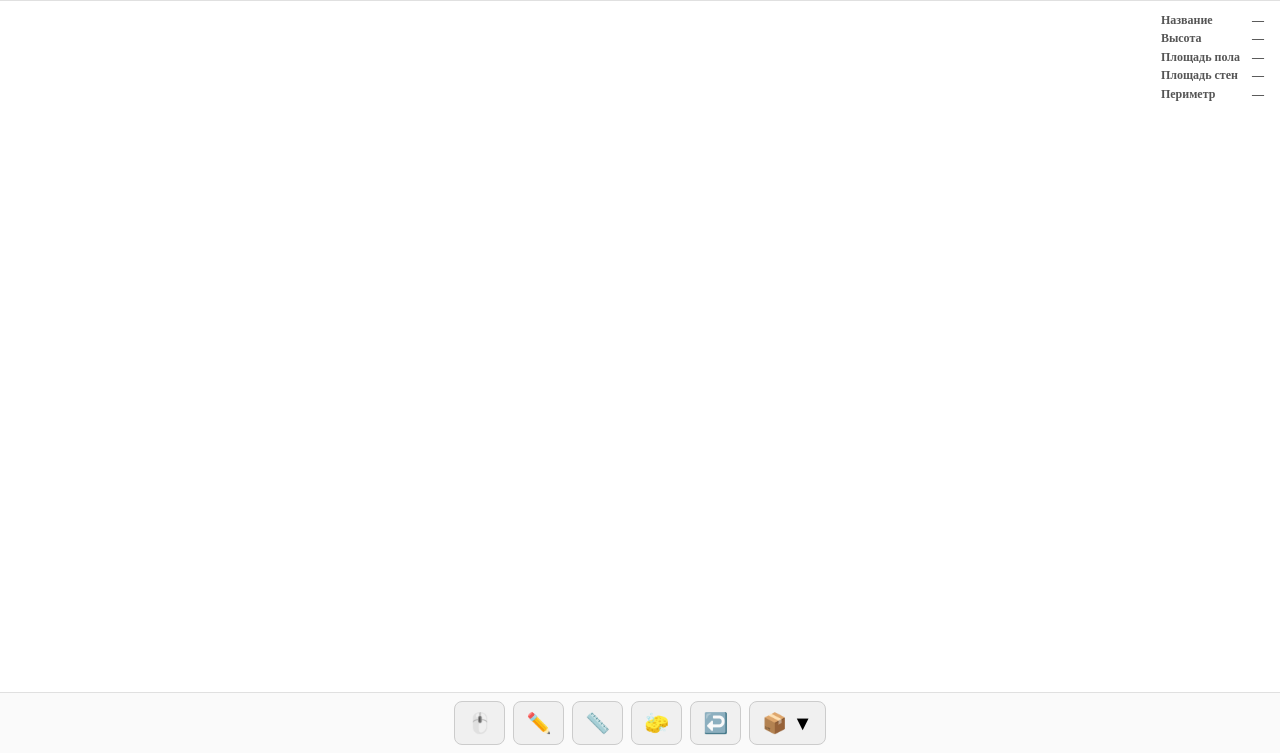
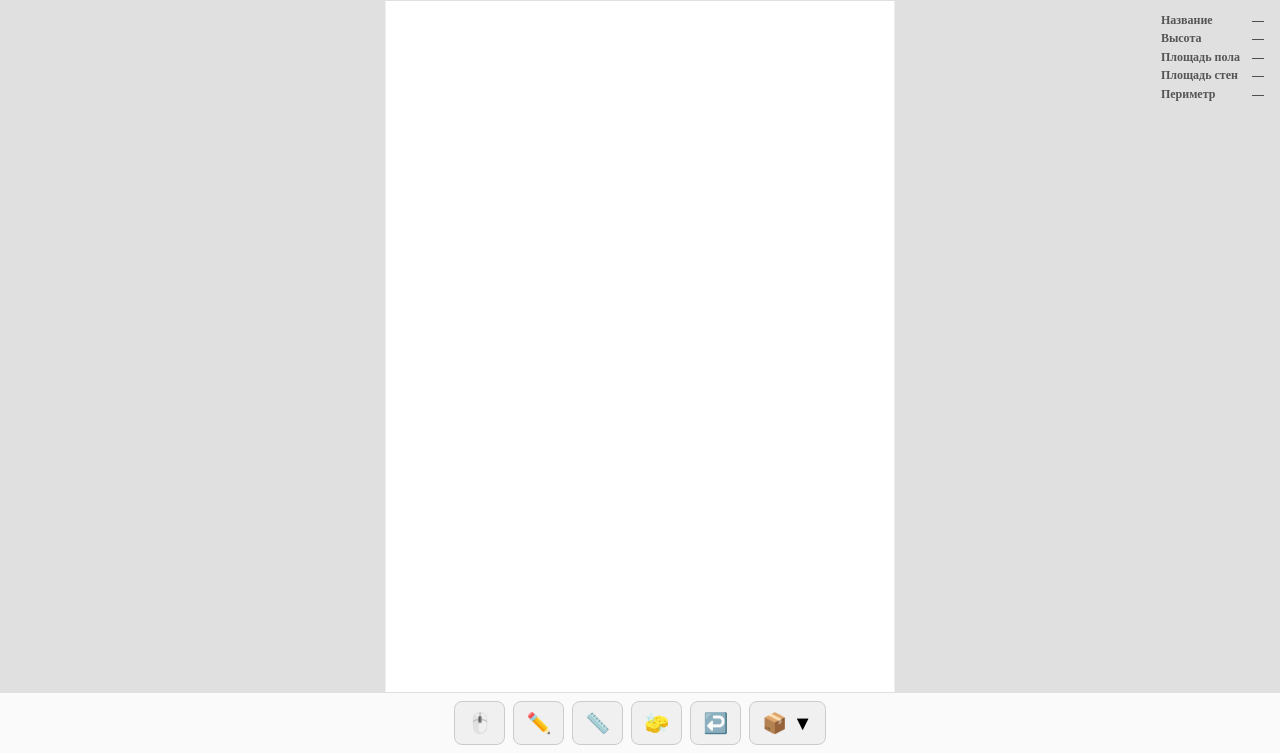
Before and after one commit to Gagarinov-ops/delo-site, a website with bundled scripts: page plan.html in a window 1280 px wide. Shown: the part 47-800 px from the top of the page. Built offline with nearby package versions, Linux system fonts and the light colour scheme.

Commit message:
реализованы контейнер, белый фон, установлена камера

```diff
--- a/plan.html
+++ b/plan.html
@@ -7,10 +7,11 @@
     <link rel="stylesheet" href="styles/main.css">
 </head>
 <body>
-    <main>
+    <div id="canvasContainer">
+        <div id="canvasBackground"></div>
         <canvas id="mainCanvas"></canvas>
         <canvas id="overlayCanvas"></canvas>
-    </main>
+    </div>
 
     <header>
         <button id="backBtn" class="icon-btn" aria-label="Назад">←</button>
--- a/src/main.js
+++ b/src/main.js
@@ -1,3 +1,6 @@
+import { Viewport } from './viewport/Viewport.js';
+
+// ---------- Логика меню (без изменений) ----------
 function closeAllMenus() {
     document.getElementById('burgerMenu')?.classList.remove('show');
     document.getElementById('elementsMenu')?.classList.remove('show');
@@ -56,3 +59,48 @@ document.querySelectorAll('.tool-btn:not(#elementsBtn)').forEach(btn => {
         console.log(`[Заглушка] Инструмент: ${btn.textContent}`);
     });
 });
+
+// ---------- Логика Viewport и контейнера ----------
+document.addEventListener('DOMContentLoaded', () => {
+    // Используем getInstance, а не new
+    const viewport = Viewport.getInstance();
+    const container = document.getElementById('canvasContainer');
+    const mainCanvas = document.getElementById('mainCanvas');
+    const overlayCanvas = document.getElementById('overlayCanvas');
+    const dpr = window.devicePixelRatio || 1;
+
+    function updateContainer() {
+        const zoom = viewport.getZoom();
+        const { panX, panY } = viewport.getPan();
+        const widthPx = viewport.a4Width * zoom;
+        const heightPx = viewport.a4Height * zoom;
+
+        container.style.width = widthPx + 'px';
+        container.style.height = heightPx + 'px';
+        container.style.transform = `translate(${panX}px, ${panY}px)`;
+
+        const canvasWidthPhys = widthPx * dpr;
+        const canvasHeightPhys = heightPx * dpr;
+        mainCanvas.width = canvasWidthPhys;
+        mainCanvas.height = canvasHeightPhys;
+        overlayCanvas.width = canvasWidthPhys;
+        overlayCanvas.height = canvasHeightPhys;
+
+        const ctxMain = mainCanvas.getContext('2d');
+        const ctxOverlay = overlayCanvas.getContext('2d');
+        if (ctxMain) ctxMain.setTransform(dpr, 0, 0, dpr, 0, 0);
+        if (ctxOverlay) ctxOverlay.setTransform(dpr, 0, 0, dpr, 0, 0);
+    }
+
+    updateContainer();
+
+    window.addEventListener('resize', () => {
+        viewport.updateProjection();
+        updateContainer();
+    });
+
+    // Для отладки
+    window.viewport = viewport;
+    console.log('Шаг 1: Viewport + контейнер загружены');
+    console.log('zoom:', viewport.getZoom());
+});
--- /dev/null
+++ b/src/viewport/Viewport.js
@@ -0,0 +1,56 @@
+class Viewport {
+    constructor() {
+        if (Viewport.instance) {
+            return Viewport.instance;
+        }
+        this.a4Width = 210;
+        this.a4Height = 297;
+        this.updateProjection();
+        Viewport.instance = this;
+    }
+
+    static getInstance() {
+        if (!Viewport.instance) {
+            Viewport.instance = new Viewport();
+        }
+        return Viewport.instance;
+    }
+
+    updateProjection() {
+        const innerWidth = window.innerWidth;
+        const innerHeight = window.innerHeight;
+        const marginRatio = 0.9;
+        const zoomX = (innerWidth * marginRatio) / this.a4Width;
+        const zoomY = (innerHeight * marginRatio) / this.a4Height;
+        this.zoom = Math.min(zoomX, zoomY);
+        this.panX = (innerWidth - this.a4Width * this.zoom) / 2;
+        this.panY = (innerHeight - this.a4Height * this.zoom) / 2;
+    }
+
+    toScreen(worldX, worldY) {
+        return {
+            x: worldX * this.zoom + this.panX,
+            y: worldY * this.zoom + this.panY,
+        };
+    }
+
+    toWorld(screenX, screenY) {
+        return {
+            x: (screenX - this.panX) / this.zoom,
+            y: (screenY - this.panY) / this.zoom,
+        };
+    }
+
+    getZoom() {
+        return this.zoom;
+    }
+
+    getPan() {
+        return { panX: this.panX, panY: this.panY };
+    }
+}
+
+// Делаем доступным глобально
+window.Viewport = Viewport;
+
+export { Viewport };
--- a/styles/main.css
+++ b/styles/main.css
@@ -11,30 +11,51 @@ html, body {
     touch-action: none;
 }
 
-main {
-    display: block;
-    width: 100%;
-    height: 100%;
+body {
+    background: #E0E0E0;
 }
 
-canvas {
+#canvasContainer {
     position: fixed;
     top: 0;
     left: 0;
-    width: 100vw;
-    height: 100vh;
+    transform-origin: 0 0;
+    z-index: 0;
+}
+
+#canvasBackground {
+    position: absolute;
+    top: 0;
+    left: 0;
+    width: 100%;
+    height: 100%;
+    background: #FFFFFF;
+    z-index: 0;
 }
 
 #mainCanvas {
-    z-index: 0;
-    background: white;
+    position: absolute;
+    top: 0;
+    left: 0;
+    width: 100%;
+    height: 100%;
+    z-index: 4;
+    pointer-events: none;
+    background: transparent;
 }
 
 #overlayCanvas {
-    z-index: 1;
+    position: absolute;
+    top: 0;
+    left: 0;
+    width: 100%;
+    height: 100%;
+    z-index: 5;
     pointer-events: none;
+    background: transparent;
 }
 
+/* Остальные стили (header, toolbar, infoPanel, toast) без изменений */
 header {
     position: fixed;
     top: 0;
@@ -178,42 +199,34 @@ dl {
     color: #000;
 }
 
-/* Мобильная адаптация */
 @media (max-width: 768px) {
     h1 {
         font-size: 14px;
     }
-
     .icon-btn {
         font-size: 18px;
         padding: 6px 10px;
     }
-
     #toolbar {
         gap: 4px;
         padding: 6px 8px;
     }
-
     .tool-btn {
         padding: 6px 10px;
         font-size: 18px;
     }
-
     #infoPanel {
         max-width: 170px;
         padding: 8px 12px;
     }
-
     .info-row {
         font-size: 10px;
         gap: 8px;
         margin-bottom: 3px;
     }
-
     .dropdown-menu {
         min-width: 120px;
     }
-
     .menu-item {
         padding: 8px 12px;
         font-size: 12px;
```
Also changed, not shown: src/input/InputHandler.js (added, +23 -0 lines).
